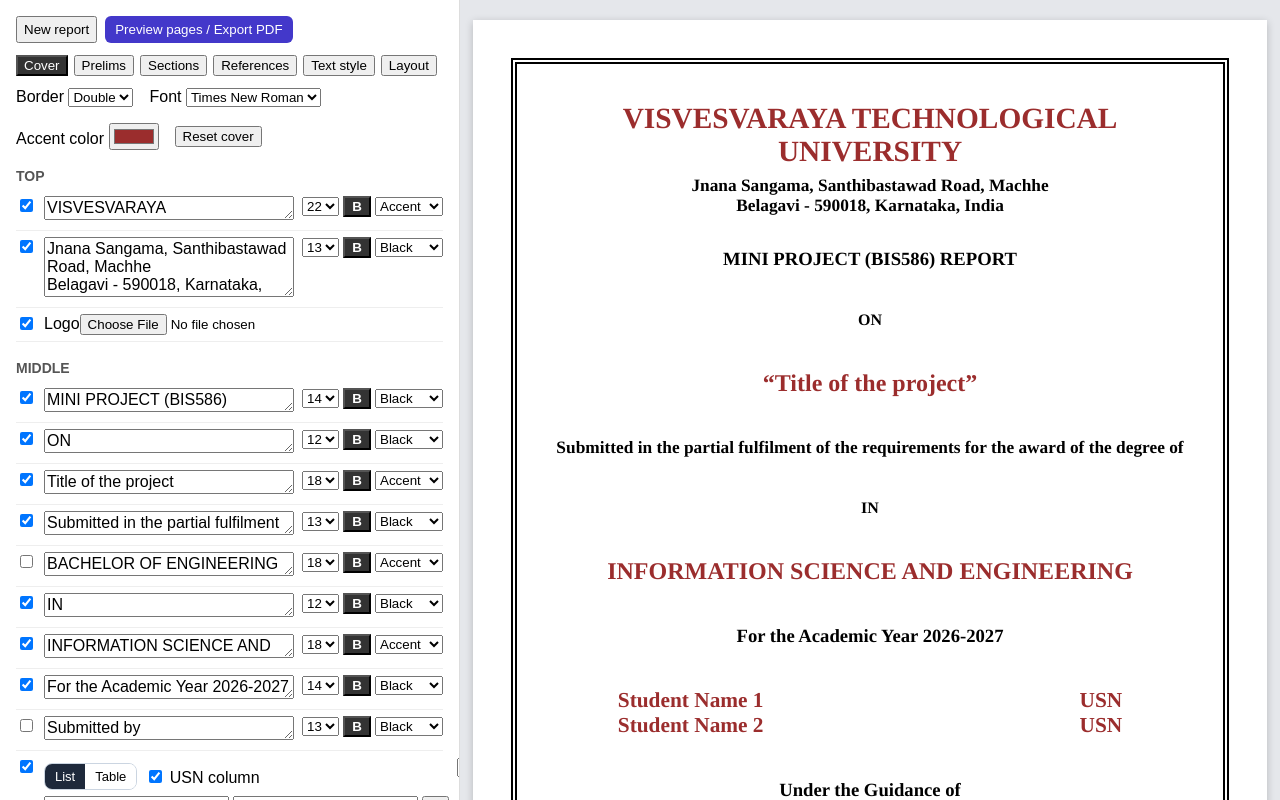
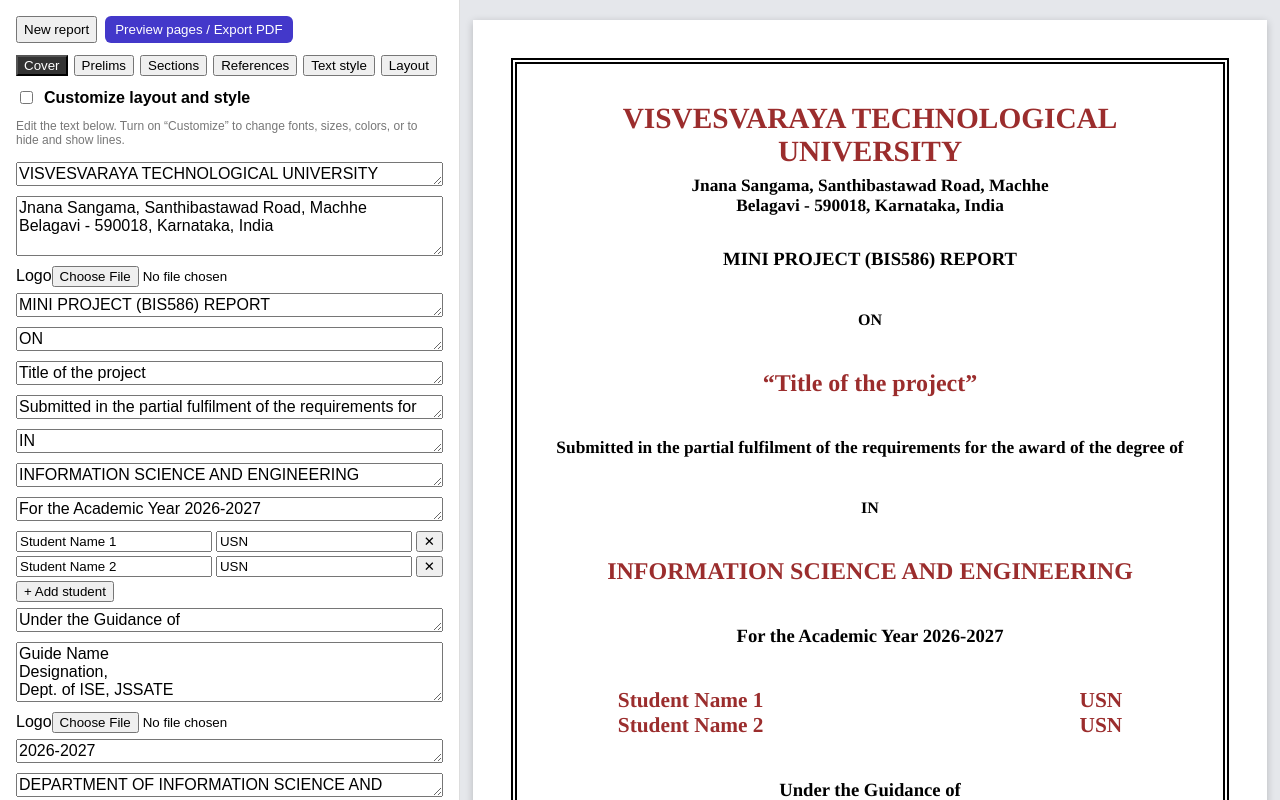
Before and after one commit to Nishant-Gadiya/report-generator-v2, a React (Vite) app: page / in a window 1280 px wide. Built offline with nearby package versions, Linux system fonts and the light colour scheme.

Commit message:
day7 part c

```diff
--- a/src/components/CoverEditor.jsx
+++ b/src/components/CoverEditor.jsx
@@ -1,13 +1,16 @@
+import { useState } from "react";
 import SlotRow from "./SlotRow";
 import StudentsEditor from "./StudentsEditor";
 import ImageUpload from "./ImageUpload";
 import Segmented from "./Segmented";
 import { FONTS } from "../data/fonts";
-import { VTU_STYLE } from "../data/coverPresets";
+import { COVER_PRESETS } from "../data/coverPresets";
 
 const ZONE_LABELS = { top: "Top", middle: "Middle", bottom: "Bottom" };
 
 export default function CoverEditor({ cover, setReport }) {
+  const [custom, setCustom] = useState(false);
+
   const updateCover = (patch) =>
     setReport((r) => ({ ...r, cover: { ...r.cover, ...patch } }));
 
@@ -32,15 +35,28 @@ export default function CoverEditor({ cover, setReport }) {
     });
 
   const resetCover = () => {
-    if (!window.confirm("Reset the cover to the default layout? The text on the cover will reset too (your students and logos stay).")) return;
+    if (!window.confirm("Reset the cover design and wording to the starting version? Your students and logos stay.")) return;
+    const preset = COVER_PRESETS[cover.presetId] ?? COVER_PRESETS.vtu;
     setReport((r) => ({
       ...r,
-      cover: { ...structuredClone(VTU_STYLE), students: r.cover.students, images: r.cover.images },
+      cover: { ...structuredClone(preset), students: r.cover.students, images: r.cover.images },
     }));
   };
 
   return (
     <div className="cover-editor">
+      <label className="custom-toggle">
+        <input type="checkbox" checked={custom} onChange={(e) => setCustom(e.target.checked)} />
+        Customize layout and style
+      </label>
+      {!custom && (
+        <p className="hint">
+          Edit the text below. Turn on “Customize” to change fonts, sizes, colors, or to hide and
+          show lines.
+        </p>
+      )}
+
+      {custom && (
         <div className="editor-top">
           <label>
             Border{" "}
@@ -68,14 +84,20 @@ export default function CoverEditor({ cover, setReport }) {
           </label>
           <button type="button" onClick={resetCover}>Reset cover</button>
         </div>
+      )}
 
-      {Object.keys(ZONE_LABELS).map((zone) => (
+      {Object.keys(ZONE_LABELS).map((zone) => {
+        const slots = cover.zones[zone].filter((s) => custom || s.on);
+        if (slots.length === 0) return null;
+
+        return (
           <section key={zone}>
-          <h3>{ZONE_LABELS[zone]}</h3>
-          {cover.zones[zone].map((slot) => (
+            {custom && <h3>{ZONE_LABELS[zone]}</h3>}
+            {slots.map((slot) => (
               <SlotRow
                 key={slot.id}
                 slot={slot}
+                compact={!custom}
                 onChange={(patch) => updateSlot(zone, slot.id, patch)}
               >
                 {slot.type === "image" ? (
@@ -86,6 +108,8 @@ export default function CoverEditor({ cover, setReport }) {
                   />
                 ) : slot.type === "students" ? (
                   <div>
+                    {custom && (
+                      <>
                         <div className="field-row">
                           <Segmented
                             value={slot.layout ?? "plain"}
@@ -129,6 +153,8 @@ export default function CoverEditor({ cover, setReport }) {
                             </label>
                           </div>
                         )}
+                      </>
+                    )}
 
                     <StudentsEditor
                       students={cover.students}
@@ -145,7 +171,8 @@ export default function CoverEditor({ cover, setReport }) {
               </SlotRow>
             ))}
           </section>
-      ))}
+        );
+      })}
     </div>
   );
 }
--- a/src/components/SlotRow.jsx
+++ b/src/components/SlotRow.jsx
@@ -1,6 +1,14 @@
 const SIZES = [8, 9, 10, 11, 12, 13, 14, 15, 16, 18, 20, 22, 24, 26, 28, 32, 36];
 
-export default function SlotRow({ slot, onChange, children }) {
+export default function SlotRow({ slot, onChange, compact, children }) {
+  if (compact) {
+    return (
+      <div className="slot-row slot-compact">
+        <div className="slot-main">{children}</div>
+      </div>
+    );
+  }
+
   const colorMode = ["accent", "text"].includes(slot.color) ? slot.color : "custom";
 
   return (
@@ -13,9 +21,7 @@ export default function SlotRow({ slot, onChange, children }) {
         />
       </label>
 
-      <div className="slot-main">
-        {children /* the text box, image upload, or students list goes here */}
-      </div>
+      <div className="slot-main">{children}</div>
 
       {slot.type !== "image" && (
         <div className="slot-style">
--- a/src/index.css
+++ b/src/index.css
@@ -160,3 +160,6 @@ body { margin: 0; font-family: sans-serif; background: #e5e7eb; }
 .mini-body i { display: block; height: 3px; background: #cbd5e1; border-radius: 2px; }
 .summary-list { list-style: none; margin: 0; padding: 0; font-size: 13px; line-height: 1.9; color: #334155; }
 .summary-list b { display: inline-block; width: 104px; color: #0f172a; }
+
+.custom-toggle { display: flex; gap: 8px; align-items: center; font-weight: 700; margin: 10px 0 4px; }
+.slot-compact { border-bottom: none; padding: 3px 0; }
```
Lines whose indentation alone changed are shown as unchanged.
